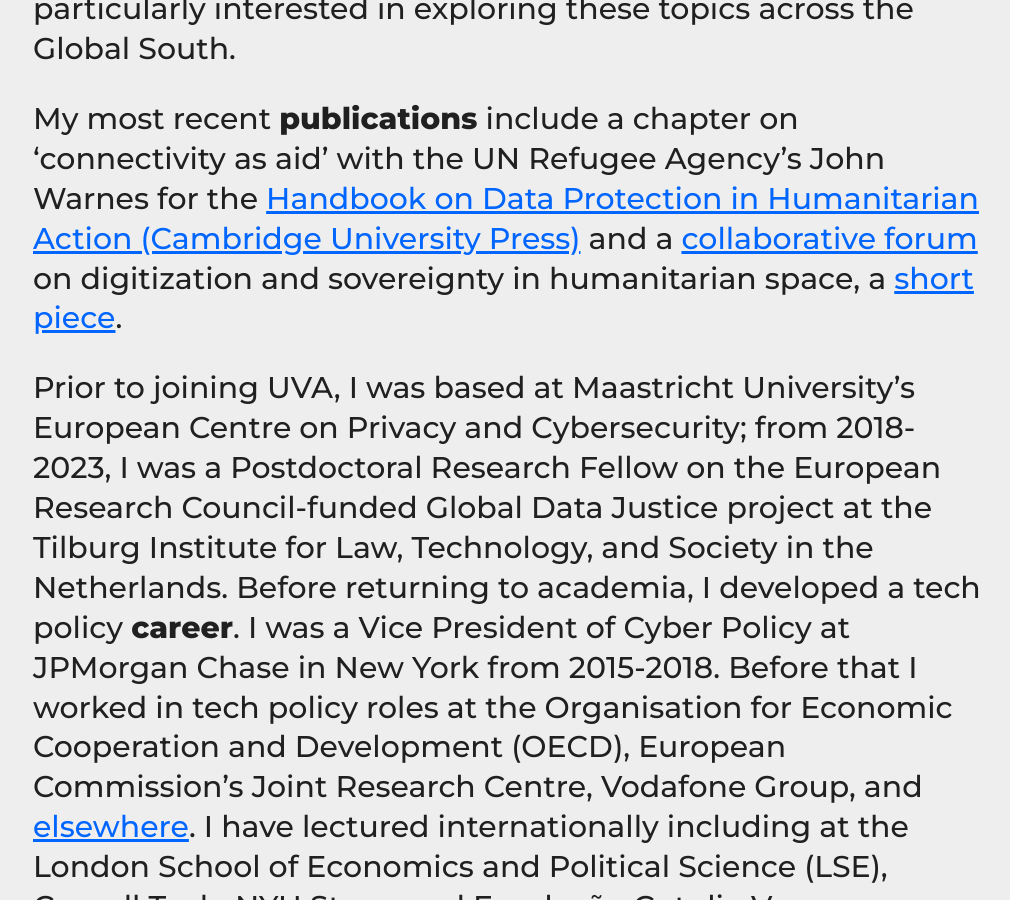
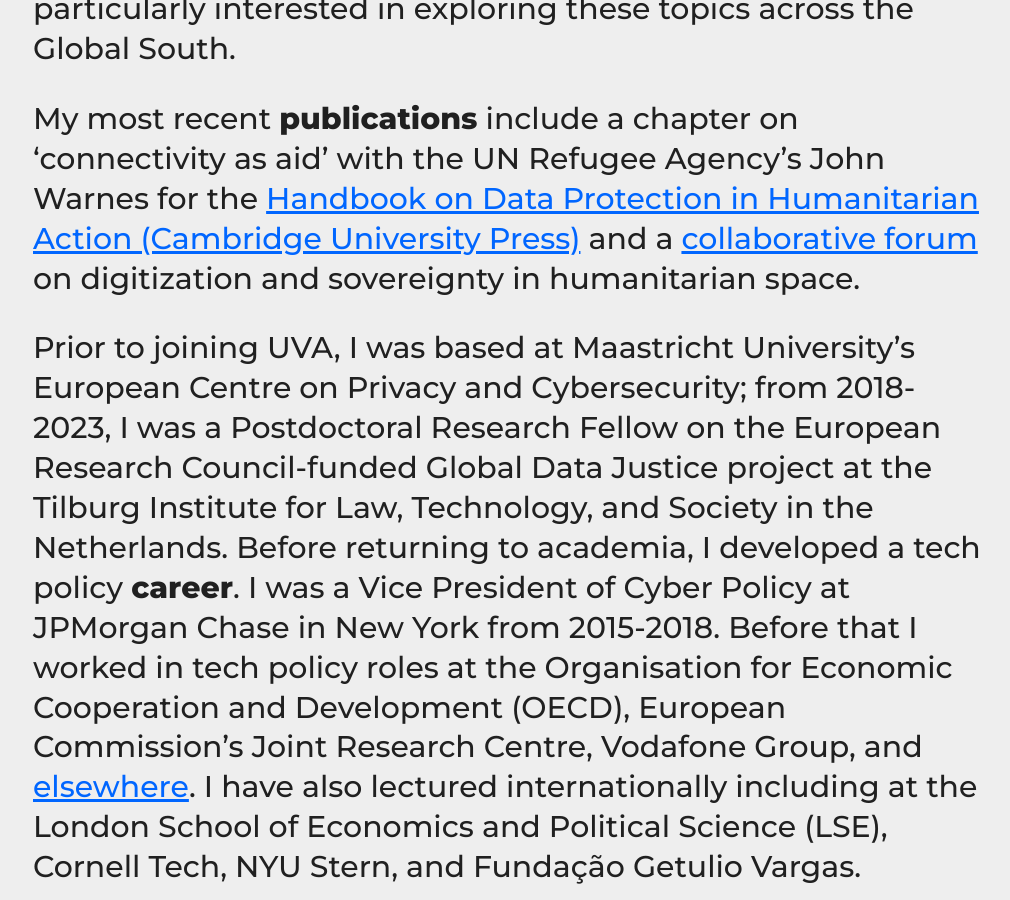
Before and after one commit to haroonalrasheed/641a, a Jekyll site: the page built from index.md, in a window 1280 px wide and 900 px high, scrolled down 561 px. Shown: the whole window, without its empty margins (131-1141 px from the left). Built offline with Jekyll 4.4.1, drawn with Linux system fonts in a browser that asks for light colours; some of the changed text lies outside the part shown.

Commit message:
Update index.md

```diff
--- a/index.md
+++ b/index.md
@@ -6,9 +6,9 @@ I am a tech policy expert specializing in cybersecurity, privacy, and digital id
 
 My research interests include **data governance** in development and humanitarian contexts, cyber policy, critical infrastructure protection, surveillance, and biometrics. I am particularly interested in exploring these topics across the Global South.
 
-My most recent **publications** include a chapter on 'connectivity as aid' with the UN Refugee Agency's John Warnes for the [Handbook on Data Protection in Humanitarian Action (Cambridge University Press)](https://www.cambridge.org/core/books/handbook-on-data-protection-in-humanitarian-action/025CE3DFD1FAD908DD1412C20E49F955) and a [collaborative forum](https://doi.org/10.1080/14650045.2022.2047468) on digitization and sovereignty in humanitarian space, a [short piece](https://doi.org/10.24908/ss.v19i1.14547).
+My most recent **publications** include a chapter on 'connectivity as aid' with the UN Refugee Agency's John Warnes for the [Handbook on Data Protection in Humanitarian Action (Cambridge University Press)](https://www.cambridge.org/core/books/handbook-on-data-protection-in-humanitarian-action/025CE3DFD1FAD908DD1412C20E49F955) and a [collaborative forum](https://doi.org/10.1080/14650045.2022.2047468) on digitization and sovereignty in humanitarian space.
 
-Prior to joining UVA, I was based at Maastricht University's European Centre on Privacy and Cybersecurity; from 2018-2023, I was a Postdoctoral Research Fellow on the European Research Council-funded Global Data Justice project at the Tilburg Institute for Law, Technology, and Society in the Netherlands. Before returning to academia, I developed a tech policy **career**. I was a Vice President of Cyber Policy at JPMorgan Chase in New York from 2015-2018. Before that I worked in tech policy roles at the Organisation for Economic Cooperation and Development (OECD), European Commission's Joint Research Centre, Vodafone Group, and [elsewhere](http://sixfouronea.net/professional-history/). I have lectured internationally including at the London School of Economics and Political Science (LSE), Cornell Tech, NYU Stern, and Fundação Getulio Vargas.
+Prior to joining UVA, I was based at Maastricht University's European Centre on Privacy and Cybersecurity; from 2018-2023, I was a Postdoctoral Research Fellow on the European Research Council-funded Global Data Justice project at the Tilburg Institute for Law, Technology, and Society in the Netherlands. Before returning to academia, I developed a tech policy **career**. I was a Vice President of Cyber Policy at JPMorgan Chase in New York from 2015-2018. Before that I worked in tech policy roles at the Organisation for Economic Cooperation and Development (OECD), European Commission's Joint Research Centre, Vodafone Group, and [elsewhere](http://sixfouronea.net/professional-history/). I have also lectured internationally including at the London School of Economics and Political Science (LSE), Cornell Tech, NYU Stern, and Fundação Getulio Vargas.
 
 In recent years I have **advised** the UN Refugee Agency on digital connectivity topics, the GSMA Mobile for Development initiative on its data ethics strategy, and the World Bank on data governance in foundational identity programs. I have also led an international project on data protection regulatory convergence for the European Commission.
 
```
